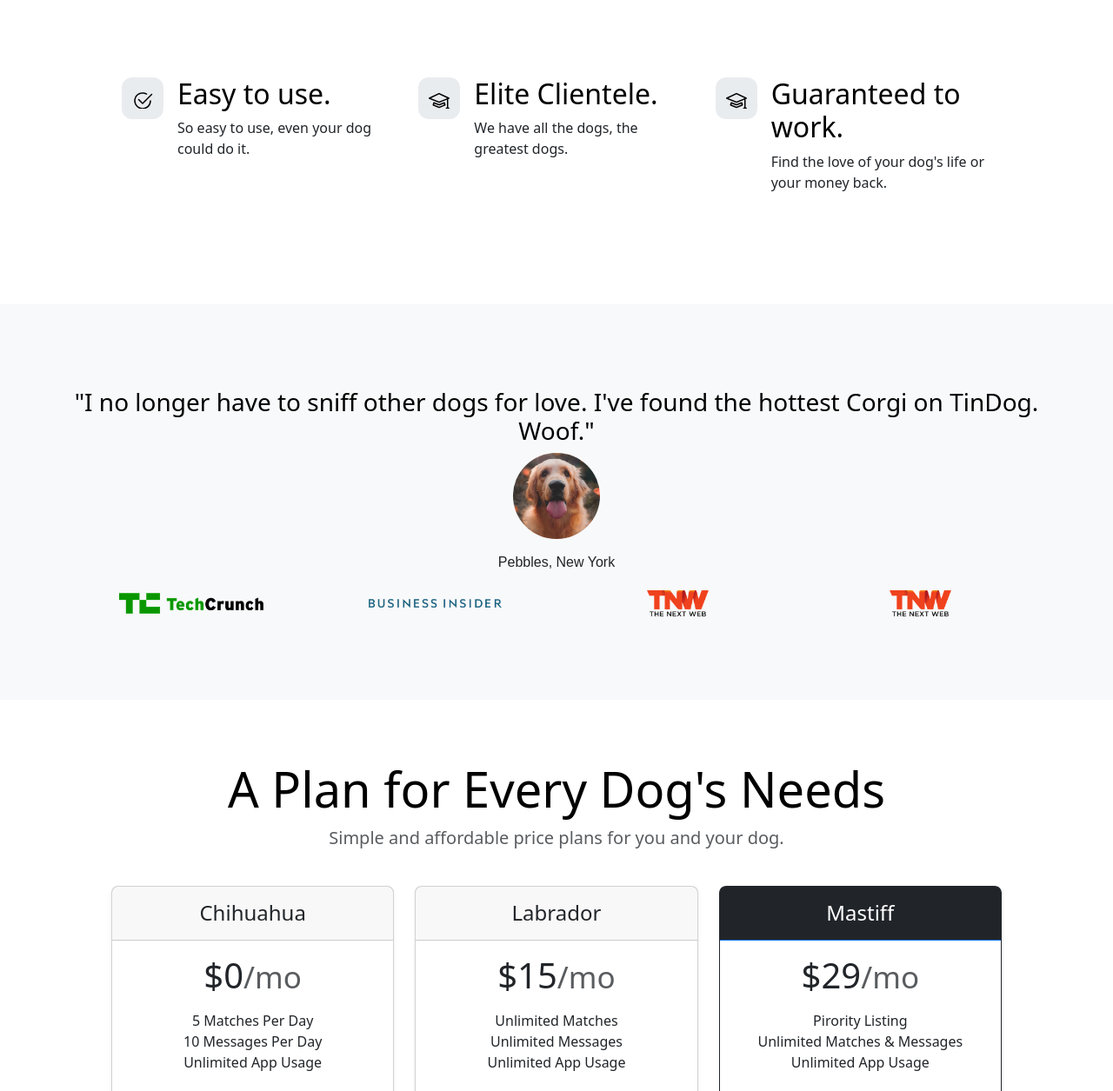
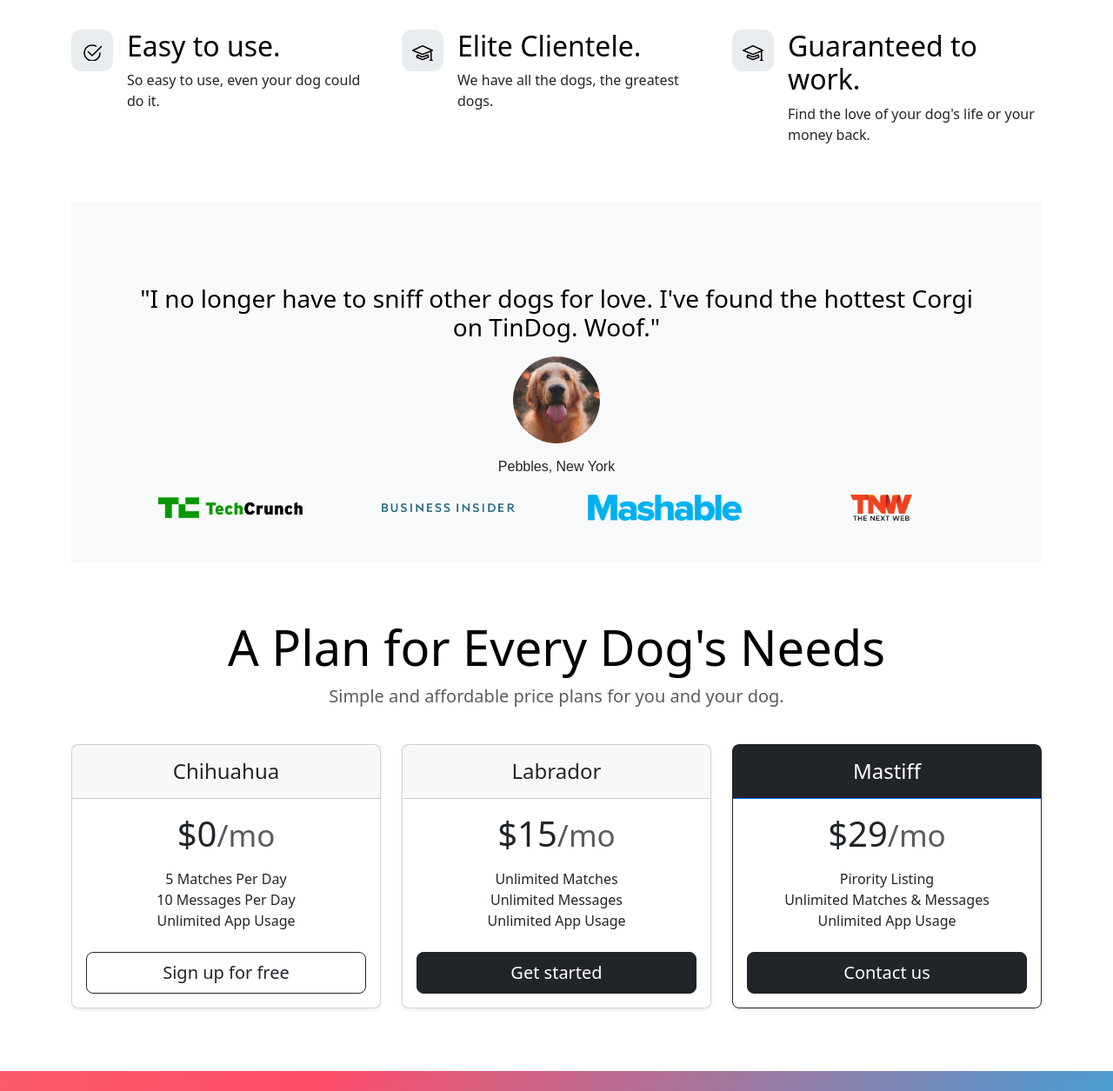
Before and after one commit to Sayon-okai/TinDog-Project.github.io, a plain HTML site: page index.html in a window 1280 px wide. Shown: the part 704-1959 px from the top of the page at 87% size. Drawn offline with nearby package versions, Linux system fonts and the light colour scheme.

Commit message:
Final fixed TinDog Project - a dog lovers site - for matching and more -

```diff
--- a/css/style.css
+++ b/css/style.css
@@ -33,37 +33,20 @@
 
 }
 
-#container #iphone-img {
- margin-bottom: -3.3%;
-}
-
-.features {
-  margin: 5% 10% 5% 10% ;
-
-}
-
-#testimonial {
-  height: 506px;
-}
-
-
-
 #testimonial p {
      margin: 15px 0 20px;
      font-family: sans-serif;
      font-size: 1em;
 }
-#testimonial .container {
-    justify-content: space-between;
+
+.profile-img {
+     width: 100px;
+     border-radius: 50%;
+
 }
 
-#pricing {
-      padding: 2px 10% 2px 10%;
-}
 
-#footer {
-  height: 400px;
-}
+
 
  .tindog {
   color: #fff;
--- a/index.html
+++ b/index.html
@@ -12,7 +12,7 @@
 
   <!-- Title -->
   <section id="title">
-    <div class="row flex-lg-row-reverse align-items-center g-5 py-5 gradient-background" id="container">
+    <div class="row flex-lg-row-reverse align-items-center g-5 pt-5 gradient-background" id="container">
       <div class="col-10 col-sm-8 col-lg-6" id="iphone-img"> <img src="./images/iphone.png" class="d-block mx-lg-auto img-fluid"
           alt="iphone with Dog image" height="200" loading="lazy"> </div>
       <div class="col-lg-6">
@@ -42,7 +42,8 @@
 
   </section>
   <!-- Features -->
-  <div class="row g-4 py-5 row-cols-1 row-cols-lg-3 features">
+  <div class="container mt-5">
+    <div class="row g-4 pt-5 row-cols-1 row-cols-lg-3 features">
       <div class="col d-flex align-items-start">
         <div
           class="icon-square text-body-emphasis bg-body-secondary d-inline-flex align-items-center justify-content-center fs-4 flex-shrink-0 me-3">
@@ -75,7 +76,6 @@
               </svg>
           </svg>
 
-
         </div>
         <div>
           <h3 class="fs-2 text-body-emphasis">Elite Clientele.</h3>
@@ -83,7 +83,6 @@
         </div>
       </div>
       <div class="col d-flex align-items-start">
-
 
     <div
       class="icon-square text-body-emphasis bg-body-secondary d-inline-flex align-items-center justify-content-center fs-4 flex-shrink-0 me-3">
@@ -104,14 +103,16 @@
         </div>
       </div>
     </div>
+  </div>
 
   <!-- Testimonial -->
   <section id="testimonial">
+        <div class="container mt-5">
           <div class="my-5">
             <div class="p-5 text-center bg-body-tertiary">
-            <div class="container py-5">
+              <div class="container pt-5">
                 <h3 class="text-body-emphasis">"I no longer have to sniff other dogs for love. I've found the hottest Corgi on TinDog. Woof."</h3>
-              <img src="./images/dog-img.jpg" width="100px" alt="Image of a dog" style="border-radius: 50%;">
+                <img src="./images/dog-img.jpg" alt="Image of a dog" class="profile-img mt-2" >
                 <p>
                   Pebbles, New York
                 </p>
@@ -124,7 +125,7 @@
                       <img src="./images/bizinsider.png" alt="bizinsider" height="30">
                     </div>
                     <div class="col-lg-3 col-sm-12">
-                    <img src="./images/tnw.png" alt="tnw" height="30">
+                      <img src="./images/mashable.png" alt="mashable" height="30">
                     </div>
                     <div class="col-lg-3 col-sm-12">
                       <img src="./images/tnw.png" alt="tnw" height="30">
@@ -135,12 +136,14 @@
             </div>
 
           </div>
+        </div>
 
   </section>
   <!-- Pricing -->
   <section id="pricing">
+    <div class="container">
       <div class="pricing-header p-3 pb-md-4 mx-auto text-center">
-      <h1 class="display-4 fw-normal text-body-emphasis">A Plan for Every Dog's Needs</h1>
+        <h2 class="display-4 fw-normal text-body-emphasis">A Plan for Every Dog's Needs</h2>
         <p class="fs-5 text-body-secondary">Simple and affordable price plans for you and your dog.</p>
       </div>
         <div class="row row-cols-1 row-cols-md-3 mb-3 text-center">
@@ -192,15 +195,13 @@
             </div>
           </div>
         </div>
+    </div>
   </section>
   <!-- Footer -->
   <section id="footer" class="gradient-background">
-        <div class="container">
-          <footer class="row row-cols-1 row-cols-sm-2 row-cols-md-5 py-5 my-5 border-top">
-            <div class="col mb-3"> <a href="/" class="d-flex align-items-center mb-3 link-body-emphasis text-decoration-none"
-                aria-label="Bootstrap"> <svg class="bi me-2" width="40" height="32" aria-hidden="true">
-                  <use xlink:href="#bootstrap"></use>
-                </svg> </a>
+        <div class="container ">
+          <footer class="row row-cols-1 row-cols-sm-2 row-cols-md-5 py-5 mt-5 ">
+            <div class="col mb-3">
               <p class="tindog">© Tindog </p>
               <p class="text-body-secondary"> Built by <strong>Sayon T. Okai</strong></p>
             </div>
```
Lines whose indentation alone changed are shown as unchanged.
